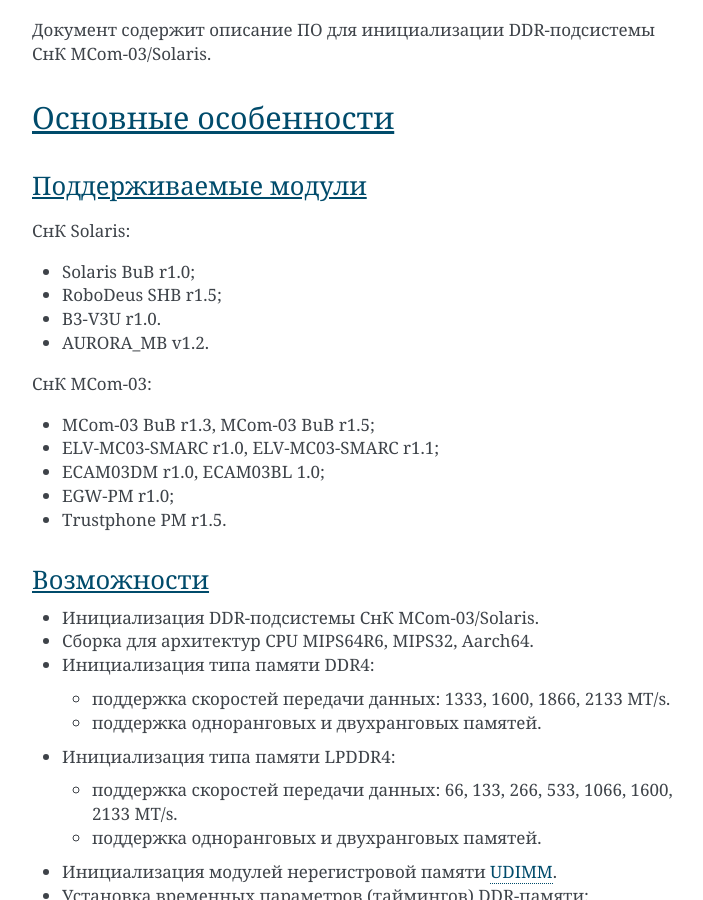
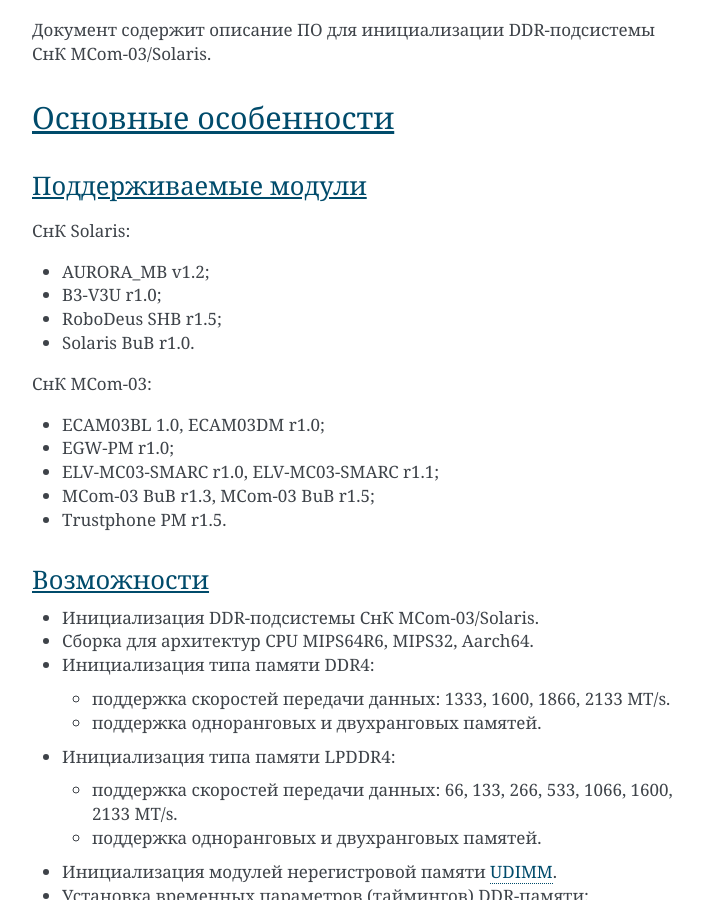
Before and after one commit to elvees/ddrinit, a Sphinx documentation site: the page built from doc/index.rst, in a window 1280 px wide and 900 px high, scrolled down 802 px. Shown: the whole window, without its empty margins (388-1091 px from the left). Built offline with Sphinx 7.4.7, drawn with Linux system fonts in a browser that asks for light colours.

Commit message:
doc: Reorder supported modules
Change-Id: I67d0937f01f69df40a76eeb1959fc96cc4a52717

```diff
--- a/doc/index.rst
+++ b/doc/index.rst
@@ -21,17 +21,17 @@
 
 СнК Solaris:
 
-* Solaris BuB r1.0;
+* AURORA_MB v1.2;
+* B3-V3U r1.0;
 * RoboDeus SHB r1.5;
-* B3-V3U r1.0.
-* AURORA_MB v1.2.
+* Solaris BuB r1.0.
 
 СнК MCom-03:
 
+* ECAM03BL 1.0, ECAM03DM r1.0;
+* EGW-PM r1.0;
+* ELV-MC03-SMARC r1.0, ELV-MC03-SMARC r1.1;
 * MCom-03 BuB r1.3, MCom-03 BuB r1.5;
-* ELV-MC03-SMARC r1.0, ELV-MC03-SMARC r1.1;
-* ECAM03DM r1.0, ECAM03BL 1.0;
-* EGW-PM r1.0;
 * Trustphone PM r1.5.
 
 Возможности
```
